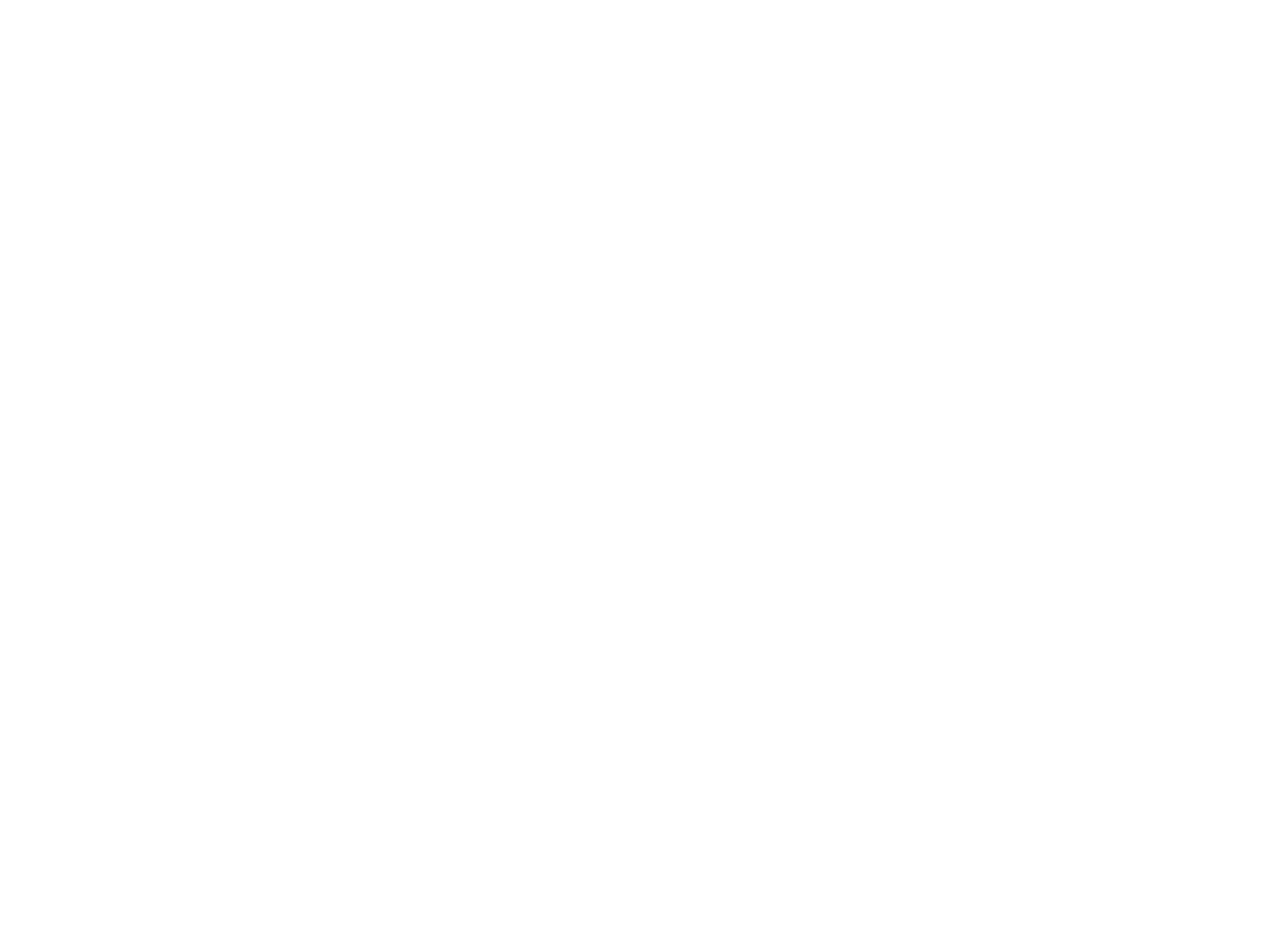
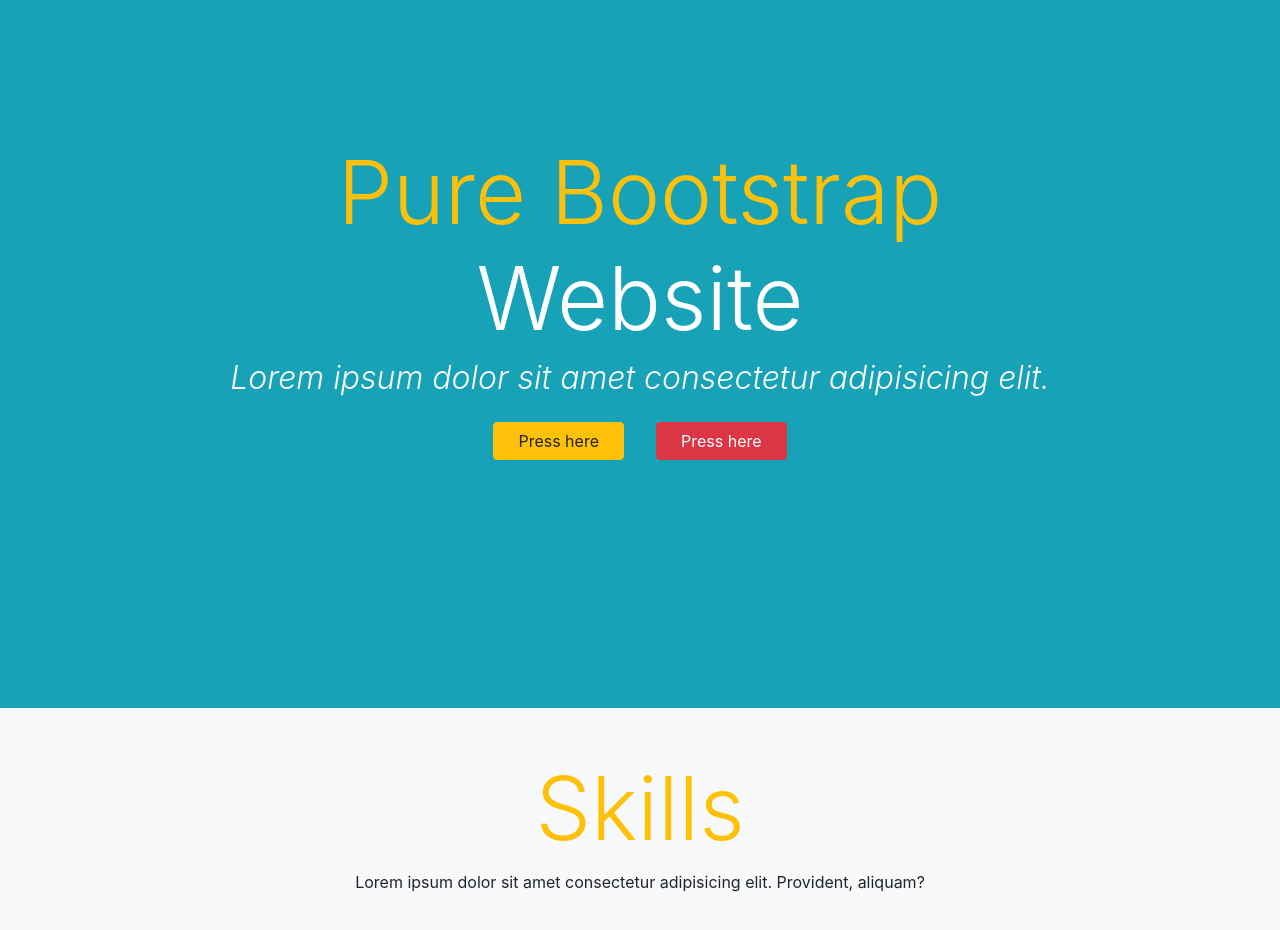
Before and after one commit to sheikhsuleman123/BootsTrapTemplateinReact, a React (Create React App) app: page / in a window 1280 px wide. Shown: the part 140-1070 px from the top of the page. Before the commit the page ends 800 px from the top, so only its background shows below. Built offline with nearby package versions, Linux system fonts and the light colour scheme.

Commit message:
Banner content is also ready

```diff
--- a/src/App.js
+++ b/src/App.js
@@ -2,15 +2,17 @@
 import './App.css';
 
 import Navbar from './components/navbar';
-
+import Banner from './components/banner';
+import Skill from './components/skills';
 
 function App() {
   return (
 
     <div >
 
-     <Navbar />
-
+    <Navbar />
+    <Banner />
+    <Skill />
     </div>
   );
 }
--- /dev/null
+++ b/src/components/banner.jsx
@@ -0,0 +1,23 @@
+import React, { Component } from 'react';
+
+export default class Banner extends Component {
+  render() {
+    return (
+        <div>
+            <br/><br/>
+      <section>
+          <div className="conatiner-fluid">
+              <div className="row bg-info justify-content-center align-items-center" style={{height:'100vh'}}>
+                <div className="col-sm-10 text-center">
+                    <h1 className="display-2 text-capitalize"> <span className="text-warning">Pure Bootstrap <br/><span className="text-white"> website</span></span>  </h1>
+                    <h2 className="font-weight-light font-italic text-light">Lorem ipsum dolor sit amet consectetur adipisicing elit.</h2>
+                <a href="" className="btn btn-warning btn-large px-4 m-3">Press here</a>
+                <a href="" className="btn btn-danger btn-large px-4 m-3">Press here</a>
+                </div>
+              </div>
+          </div>
+      </section>
+      </div>
+    );
+  }
+}
--- a/src/components/navbar.js
+++ b/src/components/navbar.js
@@ -3,8 +3,8 @@
 export default class Navbar extends Component {
   render() {
     return (
-
-      <nav className="navbar navbar-expand-md navbar-light bg-dark">
+      <div>
+      <nav className="navbar navbar-expand-md navbar-light bg-dark fixed-top">
         <a href="#" className="navbar-brand">
         <i className="fa fa-child text-warning fa-2x"> </i></a>
         <button type="button" className="navbar-toggler bg-light" data-toggle="collapse" data-target="#nav">
@@ -42,6 +42,8 @@
 </div>
 
       </nav>
+
+      </div>
     );
   }
 }
--- /dev/null
+++ b/src/components/skills.js
@@ -0,0 +1,19 @@
+import React, { Component } from 'react';
+
+export default class Skills extends Component {
+  render() {
+    return (
+      <section className="bg-light p-5">
+          <div className="container-fluid">
+
+            <div className="row">
+                <div className="col text-center mb-3">
+                    <h1 className="text-warning display-2">Skills</h1>
+                    <p>Lorem ipsum dolor sit amet consectetur adipisicing elit. Provident, aliquam?</p>
+                </div>
+            </div>
+          </div>
+      </section>
+    );
+  }
+}
```
